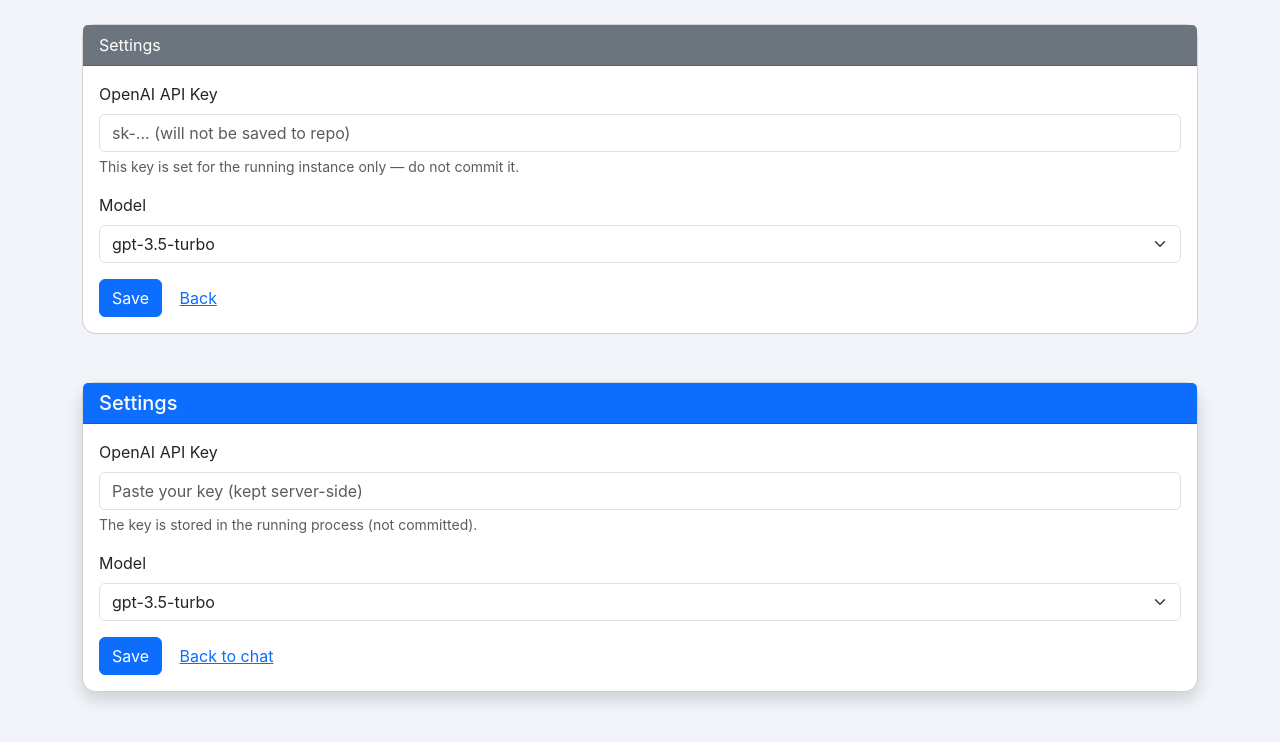
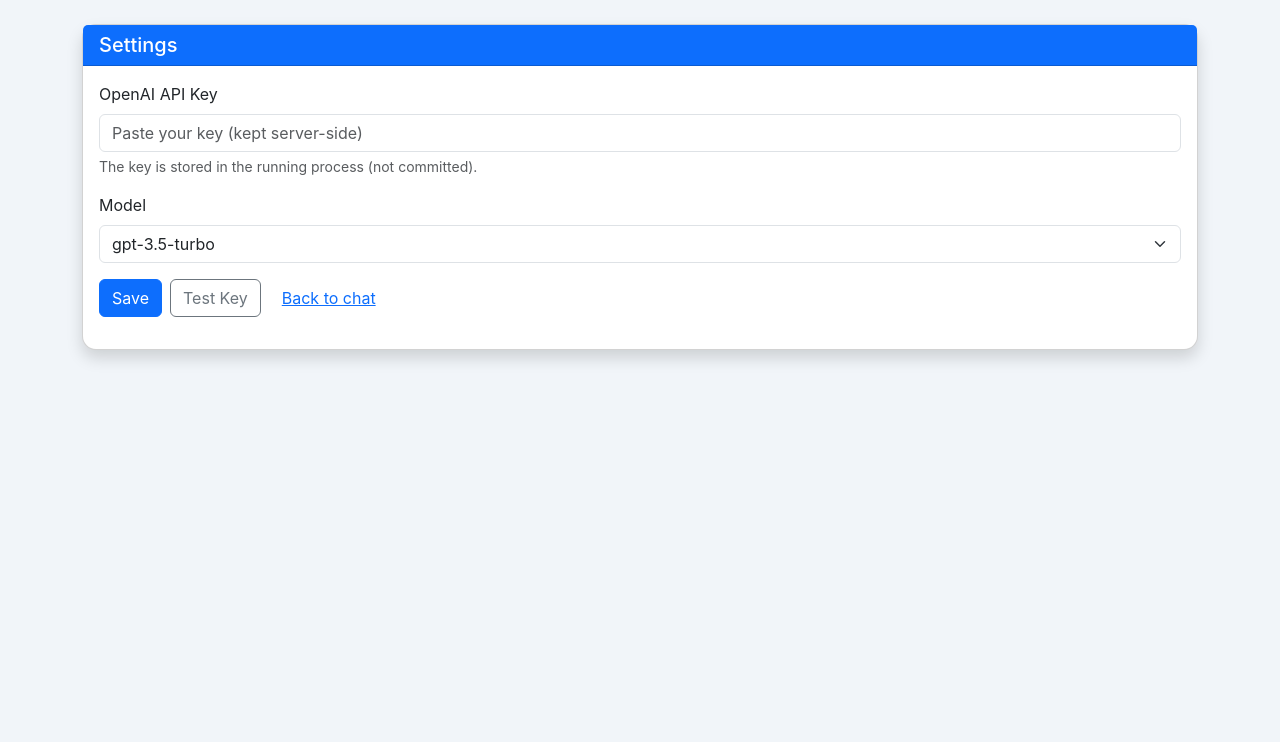
Before and after one commit to Codewithnavy/Liaplusai_assignment, a Flask app: page /settings in a window 1280 px wide. Shown: the top 742 px of the page. Run offline with Flask 2, Linux system fonts and the light colour scheme.

Commit message:
Settings: add key validation endpoint and UI test button

```diff
--- a/app.py
+++ b/app.py
@@ -3,6 +3,7 @@
 from llm import generate_reply_via_llm
 import os
 from flask import flash
+from flask import jsonify
 from datetime import datetime
 import random
 
@@ -42,6 +43,61 @@
 
     current_model = os.environ.get("OPENAI_MODEL", "gpt-3.5-turbo")
     return render_template("settings.html", model=current_model)
+
+
+def _validate_openai_key(key: str, model: str):
+    try:
+        import openai
+    except Exception as e:
+        return {"status": "error", "message": "OpenAI library not installed"}
+
+    if not key:
+        return {"status": "missing_key", "message": "No key provided"}
+
+    model = model or os.environ.get("OPENAI_MODEL", "gpt-3.5-turbo")
+    test_messages = [
+        {"role": "system", "content": "You are a short checker."},
+        {"role": "user", "content": "Say OK."},
+    ]
+
+    # Try old client then new client
+    try:
+        openai.api_key = key
+        resp = openai.ChatCompletion.create(
+            model=model,
+            messages=test_messages,
+            max_tokens=3,
+            temperature=0,
+        )
+        _ = resp.get("choices", [])[0]
+        return {"status": "ok", "message": "Key works"}
+    except Exception as e1:
+        try:
+            from openai import OpenAI
+            client = OpenAI(api_key=key)
+            resp = client.chat.completions.create(
+                model=model,
+                messages=test_messages,
+                max_tokens=3,
+                temperature=0,
+            )
+            _ = resp.choices[0].message.content
+            return {"status": "ok", "message": "Key works"}
+        except Exception as e2:
+            msg = str(e2).lower()
+            if "invalid" in msg and "api key" in msg:
+                return {"status": "invalid", "message": "Invalid API key"}
+            if "quota" in msg or "insufficient" in msg or "rate limit" in msg:
+                return {"status": "quota", "message": "Insufficient quota or rate limit"}
+            return {"status": "error", "message": "OpenAI error: " + str(e2)}
+
+
+@app.route("/settings/validate", methods=["POST"])
+def validate_settings_key():
+    key = (request.json or {}).get("api_key") if request.is_json else request.form.get("api_key", "")
+    model = (request.json or {}).get("model") if request.is_json else request.form.get("model", "gpt-3.5-turbo")
+    result = _validate_openai_key(key.strip(), (model or "gpt-3.5-turbo").strip())
+    return jsonify(result)
 
 
 @app.route("/status", methods=["GET"])
--- a/templates/settings.html
+++ b/templates/settings.html
@@ -1,38 +1,3 @@
-<!doctype html>
-<html lang="en">
-  <head>
-    <meta charset="utf-8" />
-    <meta name="viewport" content="width=device-width, initial-scale=1" />
-    <title>Settings — Chatbot</title>
-    <link href="https://cdn.jsdelivr.net/npm/bootstrap@5.3.2/dist/css/bootstrap.min.css" rel="stylesheet">
-  </head>
-  <body>
-    <div class="container py-4">
-      <div class="card">
-        <div class="card-header bg-secondary text-white">Settings</div>
-        <div class="card-body">
-          <form method="post">
-            <div class="mb-3">
-              <label class="form-label">OpenAI API Key</label>
-              <input name="api_key" class="form-control" placeholder="sk-... (will not be saved to repo)" />
-              <div class="form-text">This key is set for the running instance only — do not commit it.</div>
-            </div>
-            <div class="mb-3">
-              <label class="form-label">Model</label>
-              <select name="model" class="form-select">
-                <option value="gpt-3.5-turbo">gpt-3.5-turbo</option>
-                <option value="gpt-4">gpt-4</option>
-                <option value="gpt-5">gpt-5</option>
-              </select>
-            </div>
-            <button class="btn btn-primary">Save</button>
-            <a href="/" class="btn btn-link">Back</a>
-          </form>
-        </div>
-      </div>
-    </div>
-  </body>
-</html>
 <!doctype html>
 <html lang="en">
   <head>
@@ -49,25 +14,67 @@
           <h5 class="mb-0">Settings</h5>
         </div>
         <div class="card-body">
-          <form method="post" action="/settings">
+          <form id="settings-form" method="post" action="/settings" class="mb-3">
             <div class="mb-3">
               <label class="form-label">OpenAI API Key</label>
-              <input name="api_key" class="form-control" placeholder="Paste your key (kept server-side)" value="" />
+              <input id="api_key" name="api_key" class="form-control" placeholder="Paste your key (kept server-side)" value="" />
               <div class="form-text">The key is stored in the running process (not committed).</div>
             </div>
             <div class="mb-3">
               <label class="form-label">Model</label>
-              <select name="model" class="form-select">
-                <option value="gpt-3.5-turbo">gpt-3.5-turbo</option>
-                <option value="gpt-4">gpt-4</option>
-                <option value="gpt-5">gpt-5</option>
+              <select id="model" name="model" class="form-select">
+                <option value="gpt-3.5-turbo" {% if model == 'gpt-3.5-turbo' %}selected{% endif %}>gpt-3.5-turbo</option>
+                <option value="gpt-4" {% if model == 'gpt-4' %}selected{% endif %}>gpt-4</option>
+                <option value="gpt-5" {% if model == 'gpt-5' %}selected{% endif %}>gpt-5</option>
               </select>
             </div>
-            <button class="btn btn-primary" type="submit">Save</button>
-            <a href="/" class="btn btn-link">Back to chat</a>
+            <div class="d-flex gap-2 align-items-center">
+              <button class="btn btn-primary" type="submit">Save</button>
+              <button class="btn btn-outline-secondary" type="button" id="test-key">Test Key</button>
+              <a href="/" class="btn btn-link">Back to chat</a>
+            </div>
           </form>
+          <div id="test-result" class="alert d-none" role="alert"></div>
         </div>
       </div>
     </div>
+    <script>
+      (function(){
+        const btn = document.getElementById('test-key');
+        const res = document.getElementById('test-result');
+        function showResult(kind, msg) {
+          res.className = 'alert';
+          if (kind === 'ok') res.classList.add('alert-success');
+          else if (kind === 'invalid') res.classList.add('alert-danger');
+          else if (kind === 'quota') res.classList.add('alert-warning');
+          else res.classList.add('alert-info');
+          res.textContent = msg;
+          res.classList.remove('d-none');
+        }
+        if (btn) {
+          btn.addEventListener('click', async () => {
+            const key = document.getElementById('api_key').value.trim();
+            const model = document.getElementById('model').value;
+            if (!key) { showResult('invalid', 'Please paste a key first.'); return; }
+            showResult('info', 'Testing key...');
+            try {
+              const resp = await fetch('/settings/validate', {
+                method: 'POST',
+                headers: { 'Content-Type': 'application/json' },
+                body: JSON.stringify({ api_key: key, model })
+              });
+              const data = await resp.json();
+              if (data.status === 'ok') showResult('ok', 'Key works.');
+              else if (data.status === 'invalid') showResult('invalid', 'Invalid API key.');
+              else if (data.status === 'quota') showResult('quota', 'Key rejected: insufficient quota or rate limit.');
+              else if (data.status === 'missing_key') showResult('invalid', 'No key provided.');
+              else showResult('error', data.message || 'OpenAI error');
+            } catch (e) {
+              showResult('error', 'Request failed: ' + e);
+            }
+          });
+        }
+      })();
+    </script>
   </body>
 </html>
```
